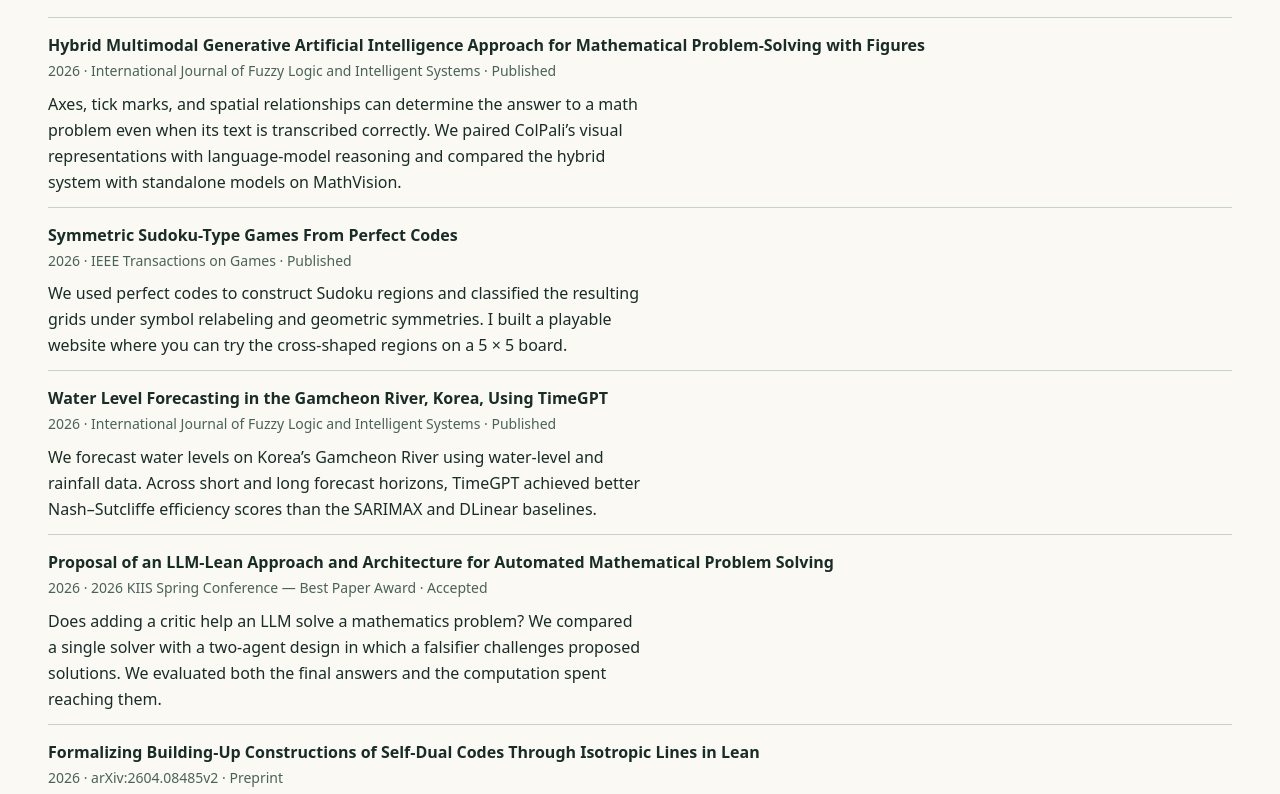
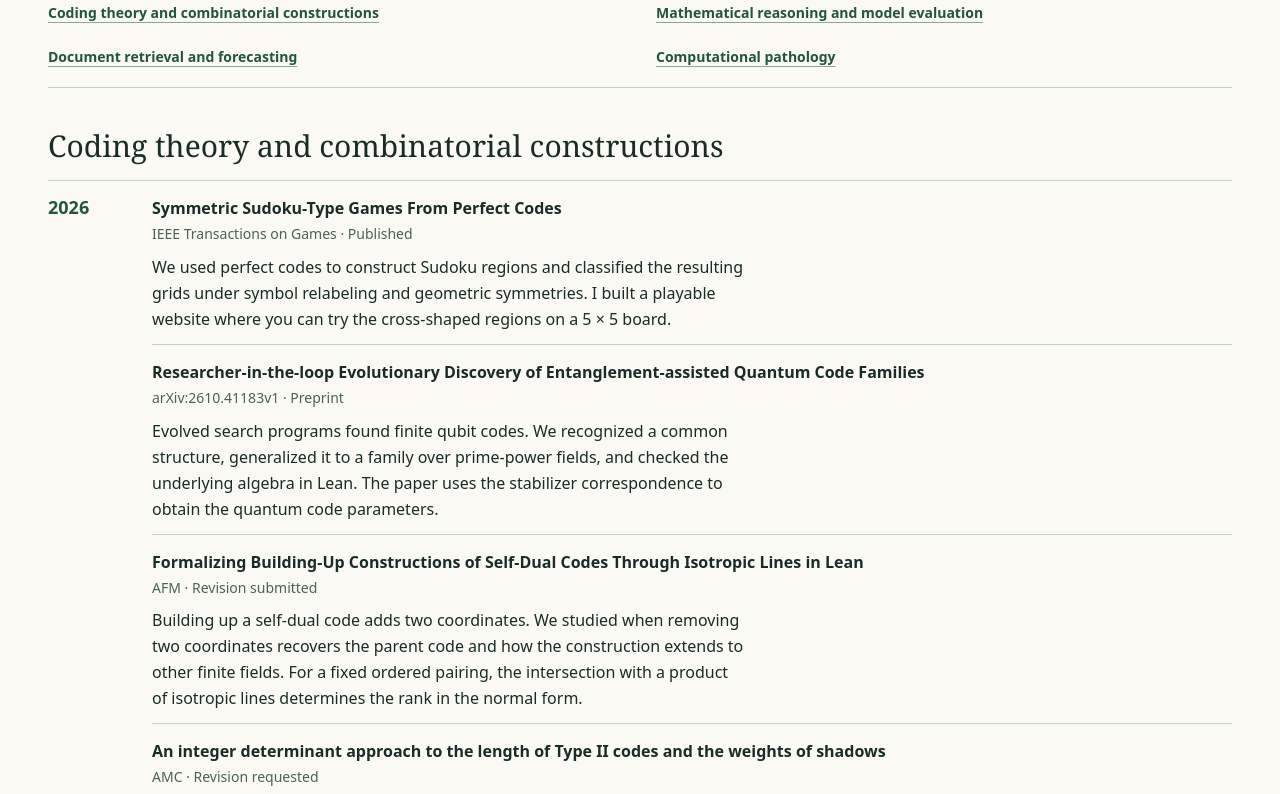
Before and after one commit to LeGenAI/jhbaek, a Next.js app: page /research in a window 1280 px wide. Shown: the part 1266-2060 px from the top of the page. Built offline with nearby package versions, Linux system fonts and the light colour scheme; no server answers.

Commit message:
Group publications by research topic and year and update revision stages

```diff
--- a/src/app/research/page.tsx
+++ b/src/app/research/page.tsx
@@ -1,7 +1,7 @@
 import { academicProfiles } from '@/data/profiles';
 import type { Metadata } from 'next';
 import Link from 'next/link';
-import { publications, solEvolveThesisUrl, sudokuCitation, type PublicationStatus } from '@/data/publications';
+import { publicationTopics, publications, solEvolveThesisUrl, sudokuCitation, type PublicationStatus } from '@/data/publications';
 
 export const metadata: Metadata = {
   title: 'Research',
@@ -23,7 +23,7 @@ const selectedResearch = [
   {
     id: 'self-dual-codes',
     title: 'Building up self-dual codes in Lean',
-    credit: 'Jae-Hyun Baek, Jon-Lark Kim · 2026 preprint',
+    credit: 'Jae-Hyun Baek, Jon-Lark Kim · AFM · Revision submitted',
     finding: 'We studied when removing two coordinates reverses a building-up construction. Theorem 3.15 in v2 fixes the pairing of the coordinates and gives a rank-r normal form. The pinned Comparator file states the two Lean goals in Listing 9.',
     links: [
       { label: 'Comparator specification (v2)', href: 'https://github.com/LeGenAI/intersection-coding-theory-cohomology/blob/9c2c4a2ce24552dd57b69fbb5a7f0c071d120d5b/Formalization/Verification/Comparator/QaryRankBoxedNormalizationChallenge.lean' },
@@ -46,13 +46,20 @@ const selectedResearch = [
 const textLink = 'source-link';
 
 const statusOrder: Record<PublicationStatus, number> = {
-  Published: 0, Accepted: 1, Preprint: 2, 'Under Review': 3, Submitted: 4, 'In Preparation': 5,
+  Published: 0, Accepted: 1, Preprint: 2, 'Revision submitted': 3, 'Revision requested': 4,
+  'Under Review': 5, Submitted: 6, 'In Preparation': 7,
 };
 
 export default function ResearchPage() {
   const papers = [...publications, sudokuCitation].sort((a, b) =>
     b.year.localeCompare(a.year) || statusOrder[a.status] - statusOrder[b.status] || a.title.localeCompare(b.title, 'en')
   );
+
+  const topics = Object.entries(publicationTopics).map(([id, title]) => {
+    const items = papers.filter((paper) => paper.topic === id);
+    const years = [...new Set(items.map((paper) => paper.year))];
+    return { id, title, years, items };
+  }).filter(({ items }) => items.length > 0);
 
   return (
     <main className="portfolio-page">
@@ -92,16 +99,30 @@ export default function ResearchPage() {
         <nav aria-label="Academic profiles" className="flex flex-wrap gap-x-6">
           {academicProfiles.map(({ label, href }) => <a key={href} className={textLink} href={href}>{label}</a>)}
         </nav>
-        <p className="meta-text mb-4 mt-2">Newest year first, with published and accepted work first within each year.</p>
-        <ul className="divide-y divide-[#c8d1c6] border-y border-[#c8d1c6]">
-          {papers.map((paper) => (
-            <li key={paper.slug} className="py-3">
-              <Link className="block py-1 text-base font-semibold leading-snug hover:text-[#225441] hover:underline" href={`/research/publications/${paper.slug}`}>{paper.title}</Link>
-              <p className="meta-text">{paper.year} · {paper.venue} · {paper.status}</p>
-              <p className="mt-2 max-w-prose leading-relaxed">{paper.summary}</p>
-            </li>
+        <nav aria-label="Publication topics" className="mt-3 grid gap-x-8 border-y border-[#c8d1c6] py-2 sm:grid-cols-2">
+          {topics.map(({ id, title }) => (
+            <a key={id} className={textLink} href={`#papers-${id}`}>{title}</a>
           ))}
-        </ul>
+        </nav>
+        {topics.map(({ id, title, years, items }) => (
+          <section key={id} id={`papers-${id}`} aria-labelledby={`topic-${id}`} className="mt-10 scroll-mt-24">
+            <h3 id={`topic-${id}`} className="font-serif text-2xl leading-tight sm:text-3xl">{title}</h3>
+            {years.map((year) => (
+              <div key={year} className="mt-4 border-t border-[#c8d1c6] sm:grid sm:grid-cols-[5rem_minmax(0,1fr)] sm:gap-x-6">
+                <h4 id={`papers-${id}-${year}`} className="pt-3 text-lg font-semibold tabular-nums text-[#225441]">{year}</h4>
+                <ul aria-labelledby={`papers-${id}-${year}`} className="divide-y divide-[#c8d1c6]">
+                  {items.filter((paper) => paper.year === year).map((paper) => (
+                    <li key={paper.slug} className="py-3">
+                      <Link className="block py-1 text-base font-semibold leading-snug hover:text-[#225441] hover:underline" href={`/research/publications/${paper.slug}`}>{paper.title}</Link>
+                      <p className="meta-text">{paper.venue} · {paper.status}</p>
+                      <p className="mt-2 max-w-prose leading-relaxed">{paper.summary}</p>
+                    </li>
+                  ))}
+                </ul>
+              </div>
+            ))}
+          </section>
+        ))}
         <Link className={textLink} href="/artifacts">All projects</Link>
       </section>
     </main>
--- a/src/components/publication-card.tsx
+++ b/src/components/publication-card.tsx
@@ -9,6 +9,8 @@ const statusStyles: Record<Publication['status'], string> = {
   Preprint: 'bg-slate-100 text-slate-700 border-slate-200',
   Published: 'bg-emerald-100 text-emerald-800 border-emerald-200',
   Accepted: 'bg-blue-100 text-blue-800 border-blue-200',
+  'Revision requested': 'bg-amber-100 text-amber-800 border-amber-200',
+  'Revision submitted': 'bg-amber-100 text-amber-800 border-amber-200',
   'Under Review': 'bg-amber-100 text-amber-800 border-amber-200',
   Submitted: 'bg-slate-100 text-slate-700 border-slate-200',
   'In Preparation': 'bg-zinc-100 text-zinc-700 border-zinc-200',
--- a/src/data/publications.ts
+++ b/src/data/publications.ts
@@ -1,8 +1,15 @@
 export const solEvolveThesisUrl = 'https://dcollection.sogang.ac.kr/dcollection/srch/srchDetail/000000082888?localeParam=en';
 
-export type PublicationStatus = 'Published' | 'Accepted' | 'Under Review' | 'Submitted' | 'In Preparation' | 'Preprint';
+export type PublicationStatus = 'Published' | 'Accepted' | 'Under Review' | 'Revision requested' | 'Revision submitted' | 'Submitted' | 'In Preparation' | 'Preprint';
 
 export type PublicationLinkKey = 'doi' | 'paper' | 'project' | 'code' | 'source' | 'googleScholar' | 'researchGate' | 'artifact' | 'slides' | 'data' | 'thesis' | 'certificate' | 'specification';
+
+export const publicationTopics = {
+  'coding-theory': 'Coding theory and combinatorial constructions',
+  'reasoning-evaluation': 'Mathematical reasoning and model evaluation',
+  'retrieval-forecasting': 'Document retrieval and forecasting',
+  'computational-pathology': 'Computational pathology',
+} as const;
 
 export type Publication = {
   title: string;
@@ -20,7 +27,7 @@ export type Publication = {
   methods: string[];
   results: string[];
   statusNote: string;
-  researchAxis: 'formalized-math-ai' | 'auditable-evaluation' | 'deployed-knowledge-systems' | 'applied-ai-methods';
+  topic: keyof typeof publicationTopics;
   relatedProjects: string[];
   tags: string[];
   image?: string;
@@ -31,6 +38,7 @@ export type Publication = {
 export const sudokuCitation = {
   title: 'Symmetric Sudoku-Type Games From Perfect Codes',
   slug: 'symmetric-sudoku-perfect-codes',
+  topic: 'coding-theory' as const,
   authors: 'Junmin An, Jae-Hyun Baek, Keon-Hwi Kim, Haeun Lim, Jon-Lark Kim',
   venue: 'IEEE Transactions on Games',
   year: '2026',
@@ -46,9 +54,9 @@ export const publications: Publication[] = [
     title: 'An integer determinant approach to the length of Type II codes and the weights of shadows',
     slug: 'type-ii-codes-and-shadow-weights',
     authors: 'Jae-Hyun Baek, Jon-Lark Kim',
-    venue: 'arXiv:2610.30809v1',
+    venue: 'AMC',
     year: '2026',
-    status: 'Submitted',
+    status: 'Revision requested',
     area: 'Algebraic coding theory',
     summary: 'Why must the length of a binary doubly-even self-dual code be a multiple of eight? We give an elementary proof using the determinant of an integer Gram matrix. The same argument also explains the weight congruence for vectors in the shadow of a binary self-dual code.',
     tldr: 'One determinant congruence gives elementary proofs of two classical results on binary self-dual codes.',
@@ -57,8 +65,8 @@ export const publications: Publication[] = [
     keyIdea: 'Write a generator matrix in the form [I | A] and view the binary orthogonal matrix A as an integer matrix with entries 0 and 1. Expanding the determinant of its Gram matrix modulo 8 gives a short proof of Janusz’s row-count theorem. Applying that count yields both coding-theoretic congruences.',
     methods: ['Leibniz expansion of the Gram determinant modulo 8', 'Gauss sums', 'Evaluation of the MacWilliams identity at a single point'],
     results: ['The length of every binary Type II code is divisible by 8.', 'For a binary self-dual code of length n, every vector in its shadow has weight congruent to n/2 modulo 4.'],
-    statusNote: 'Submitted manuscript. The public preprint was posted on 22 October 2026.',
-    researchAxis: 'formalized-math-ai',
+    statusNote: 'AMC has requested a revision. The public preprint is arXiv:2610.30809v1, posted on 22 October 2026.',
+    topic: 'coding-theory',
     relatedProjects: [],
     tags: ['Type II codes', 'self-dual codes', 'shadows', 'integer determinants'],
     links: {
@@ -82,7 +90,7 @@ export const publications: Publication[] = [
     methods: ['Program evolution and exact evaluation', 'Algebraic generalization', 'Lean verification of the certificate'],
     results: ['Theorem 1 applies to prime powers q ≥ 3 at n ≥ 2q + 1, and to q = 2 at odd n ≥ 5.', 'The family and entanglement lifting together close 54 gaps in the archived tables.'],
     statusNote: 'Public preprint, version 1.',
-    researchAxis: 'formalized-math-ai',
+    topic: 'coding-theory',
     relatedProjects: [],
     tags: ['EAQECC', 'coding theory', 'Lean'],
     links: {
@@ -95,9 +103,9 @@ export const publications: Publication[] = [
     title: 'Formalizing Building-Up Constructions of Self-Dual Codes Through Isotropic Lines in Lean',
     slug: 'self-dual-codes-building-up',
     authors: 'Jae-Hyun Baek, Jon-Lark Kim',
-    venue: 'arXiv:2604.08485v2',
+    venue: 'AFM',
     year: '2026',
-    status: 'Preprint',
+    status: 'Revision submitted',
     area: 'Coding theory and formal verification',
     summary: 'Building up a self-dual code adds two coordinates. We studied when removing two coordinates recovers the parent code and how the construction extends to other finite fields. For a fixed ordered pairing, the intersection with a product of isotropic lines determines the rank in the normal form.',
     tldr: 'Isotropic lines explain how to reduce and extend a self-dual code.',
@@ -106,8 +114,8 @@ export const publications: Publication[] = [
     keyIdea: 'For q congruent to 1 modulo 4, a square root of −1 determines the split isotropic line. Fixing an ordered pairing then gives the rank-r normal form of Theorem 3.15.',
     methods: ['Binary reduction up to permutation equivalence', 'Finite-field matrix constructions', 'Lean 4 formalization of the algebraic core'],
     results: ['The paper gives explicit self-dual codes over the fields of 5 and 13 elements.', 'Listing 9 states the forward self-duality and normalization goals. The pinned Comparator file is their specification.'],
-    statusNote: 'Public preprint, version 2.',
-    researchAxis: 'formalized-math-ai',
+    statusNote: 'We submitted the revised manuscript to AFM. The public preprint is arXiv:2604.08485v2.',
+    topic: 'coding-theory',
     relatedProjects: ['codingtheorylib-mcp'],
     tags: ['self-dual codes', 'Lean'],
     links: {
@@ -131,7 +139,7 @@ export const publications: Publication[] = [
     methods: ['Closed-agent solver/falsifier architecture', 'Lean-oriented mathematical problem solving', 'Token and compute efficiency comparison'],
     results: ['Best Paper Award at the 2026 KIIS Spring Conference.'],
     statusNote: 'Accepted at the 2026 KIIS Spring Conference. Sogang IMDS published the award announcement.',
-    researchAxis: 'formalized-math-ai',
+    topic: 'reasoning-evaluation',
     relatedProjects: ['codingtheorylib-mcp', 'solevolve', 'entropymath-entropymag-entropymalean'],
     tags: ['LLM-Lean', 'closed agents', 'falsifier', 'AI4Math', 'best paper'],
     links: {
@@ -155,7 +163,7 @@ export const publications: Publication[] = [
     methods: ['Retrieval-augmented generation', 'Regulatory document chunking', 'LLM answer evaluation'],
     results: ['The paper reports better regulatory question-answering performance than both GPT-3.5 baselines.'],
     statusNote: 'Published in the Journal of Korean Institute of Intelligent Systems in February 2025.',
-    researchAxis: 'deployed-knowledge-systems',
+    topic: 'retrieval-forecasting',
     relatedProjects: ['sogambot', 'mindbuddhi'],
     tags: ['RAG', 'regulatory documents', 'LLM evaluation', 'domain memory'],
     links: { doi: 'https://doi.org/10.5391/jkiis.2025.35.1.65' },
@@ -177,7 +185,7 @@ export const publications: Publication[] = [
     methods: ['TimeGPT forecasting', 'Rolling-origin evaluation', 'Hydrological time-series preprocessing'],
     results: ['TimeGPT outperformed both baselines on Nash–Sutcliffe efficiency for the short- and long-term forecasts reported in the paper.'],
     statusNote: 'Published in IJFIS, volume 26, issue 1 (2026).',
-    researchAxis: 'applied-ai-methods',
+    topic: 'retrieval-forecasting',
     relatedProjects: ['water-level-forecasting'],
     tags: ['TimeGPT', 'water-level prediction', 'foundation models', 'environmental AI'],
     image: '/accepted/Application_of_TimeGPT_for_enhancing_water_level_prediction_in_Gamcheon_River__Korea/TimeGPT_overall.png',
@@ -200,7 +208,7 @@ export const publications: Publication[] = [
     methods: ['Vision-language retrieval', 'Multimodal math reasoning', 'Figure-aware prompt construction'],
     results: ['The paper reports accuracy improvements of up to 29.3% over standalone models.'],
     statusNote: 'Published in IJFIS, volume 26, issue 1 (2026).',
-    researchAxis: 'applied-ai-methods',
+    topic: 'reasoning-evaluation',
     relatedProjects: ['entropymath-entropymag-entropymalean'],
     tags: ['VLM', 'ColPali', 'MathVision', 'multimodal reasoning'],
     image: '/accepted/Hybrid multimodal GenAI for solving math problems containing various figures_v2_20250209/colpalianstwo.png',
@@ -224,7 +232,7 @@ export const publications: Publication[] = [
     results: ['The public reviewer command checks seven claims, including three self-orthogonal embeddings and three Lucas-cube constructions.'],
     statusNote: 'The manuscript is under review at Neurocomputing. A minor revision was requested in mid-2026.',
     links: { thesis: solEvolveThesisUrl, code: 'https://github.com/LeGenAI/sol_evolve#reviewer-reproduction' },
-    researchAxis: 'formalized-math-ai',
+    topic: 'coding-theory',
     relatedProjects: ['solevolve', 'codingtheorylib-mcp'],
     tags: ['evolutionary search', 'SAT', 'coding theory', 'algorithm discovery'],
     image: '/thesis/graphical_abstract.png',
@@ -246,7 +254,7 @@ export const publications: Publication[] = [
     methods: ['Whole-slide image processing', 'Tiny-object detection', 'External validation', 'Clinical metric reporting'],
     results: [],
     statusNote: 'Medical image analysis manuscript under review.',
-    researchAxis: 'applied-ai-methods',
+    topic: 'computational-pathology',
     relatedProjects: ['mekanet-medical-ai'],
     tags: ['medical AI', 'WSI', 'tiny object detection', 'computer vision'],
     image: '/mekanet.png',
@@ -267,7 +275,7 @@ export const publications: Publication[] = [
     methods: ['Evolutionary problem generation', 'Benchmark lineage tracking', 'Solver-trace analysis', 'Validation-gate design'],
     results: [],
     statusNote: 'Workshop manuscript submitted to the ICML AI for Math Workshop.',
-    researchAxis: 'auditable-evaluation',
+    topic: 'reasoning-evaluation',
     relatedProjects: ['entropymath-entropymag-entropymalean'],
     tags: ['EntropyMath', 'AI4Math', 'benchmark generation', 'lineage', 'verification'],
     image: '/1212/1212_workshop_fig_1.png',
@@ -292,7 +300,7 @@ export const publications: Publication[] = [
     methods: ['LLM safety case study', 'Behavior/internal-reasoning distinction', 'Formal-methods-oriented framing'],
     results: ['Best Presentation Award at ISIS 2025.'],
     statusNote: 'Presented at the 2025 International Symposium on Advanced Intelligent Systems.',
-    researchAxis: 'applied-ai-methods',
+    topic: 'reasoning-evaluation',
     relatedProjects: [],
     tags: ['alignment faking', 'LLM safety', 'formal methods', 'evaluation'],
     image: '/ISIS/slide1.png',
@@ -314,7 +322,7 @@ export const publications: Publication[] = [
     methods: ['Deep learning detection', 'Feature engineering', 'Pathology image analysis', 'Clinical classification workflow'],
     results: [],
     statusNote: 'Submitted medical imaging manuscript.',
-    researchAxis: 'applied-ai-methods',
+    topic: 'computational-pathology',
     relatedProjects: ['mekanet-medical-ai'],
     tags: ['MekaNet', 'megakaryocyte', 'MPN', 'pathology', 'feature engineering'],
     image: '/mekanet.png',
@@ -335,7 +343,7 @@ export const publications: Publication[] = [
     methods: ['Tiling strategy', 'Semi-supervised detection', 'WSI/pathology preprocessing', 'Detection evaluation'],
     results: [],
     statusNote: 'Submitted medical imaging manuscript.',
-    researchAxis: 'applied-ai-methods',
+    topic: 'computational-pathology',
     relatedProjects: ['mekanet-medical-ai'],
     tags: ['MekaNet', 'tiling', 'semi-supervised learning', 'megakaryocyte', 'WSI'],
     image: '/meka-release.png',
@@ -356,7 +364,7 @@ export const publications: Publication[] = [
     methods: ['Deep learning segmentation', 'Bone-marrow image analysis', 'Cellularity estimation', 'Clinical evaluation framing'],
     results: [],
     statusNote: 'Submitted medical imaging manuscript.',
-    researchAxis: 'applied-ai-methods',
+    topic: 'computational-pathology',
     relatedProjects: ['mekanet-medical-ai'],
     tags: ['cellularity', 'bone marrow', 'segmentation', 'medical AI'],
     image: '/mekanet.png',
```
Also changed, not shown: 1 other file (tests, documents, lock files or other folders).
